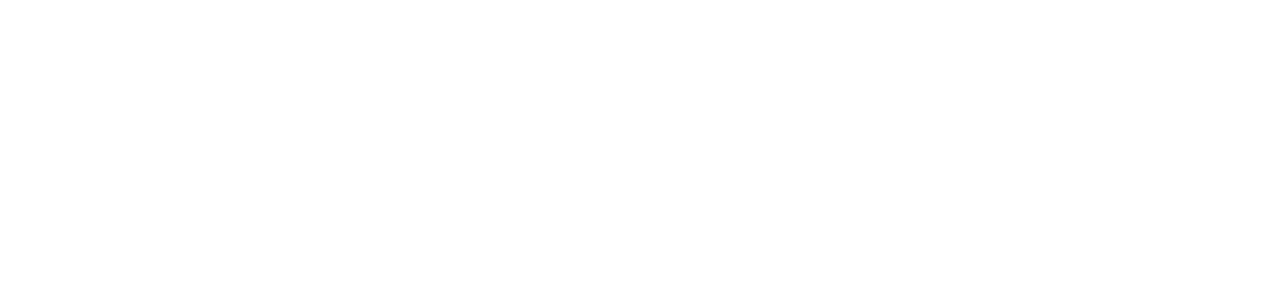
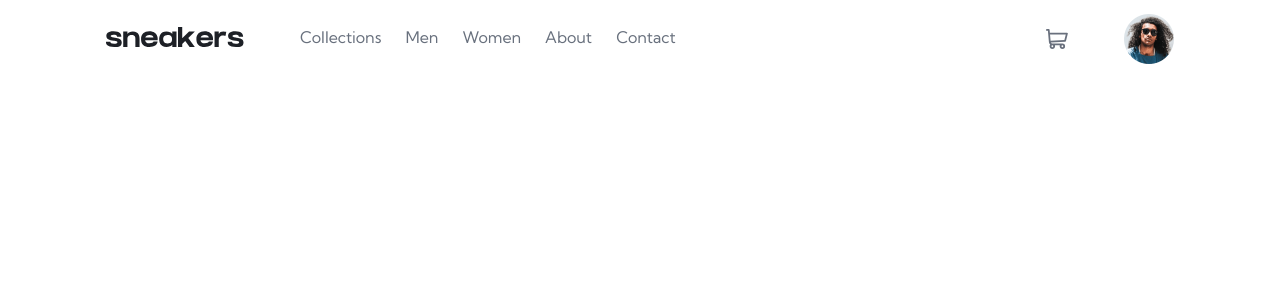
Before and after one commit to nicolozibra1/e-commerce-product-page, a Vue app: page / in a window 1280 px wide. Shown: the top 300 px of the page. Built offline with nearby package versions, Linux system fonts and the light colour scheme.

Commit message:
HeaderComponent - static

```diff
--- a/src/App.vue
+++ b/src/App.vue
@@ -1,10 +1,15 @@
 <template>
-
+  <HeaderComponent />
 </template>
 
 <script>
+import HeaderComponent from './components/HeaderComponent.vue';
+
   export default {
-    name: 'App'
+    name: 'App',
+    components: {
+      HeaderComponent
+    }
   }
 </script>
 
--- a/src/assets/styles/general.scss
+++ b/src/assets/styles/general.scss
@@ -5,3 +5,9 @@ $fa-font-path: '../webfonts';
 @import '@fortawesome/fontawesome-free/scss/solid.scss';
 
 @import 'bootstrap/scss/bootstrap';
+
+@import url('https://fonts.googleapis.com/css2?family=Kumbh+Sans:wght@400;700&display=swap');
+
+body{
+    font-family: 'Kumbh Sans', sans-serif;
+}
--- a/src/assets/styles/partials/_variables.scss
+++ b/src/assets/styles/partials/_variables.scss
@@ -0,0 +1,8 @@
+$orange: hsl(26, 100%, 55%);
+$pale-orange: hsl(25, 100%, 94%);
+$very-dark-blue: hsl(220, 13%, 13%);
+$dark-grayish-blue: hsl(219, 9%, 45%);
+$grayish-blue: hsl(220, 14%, 75%);
+$light-grayish-blue: hsl(223, 64%, 98%);
+$white: hsl(0, 0%, 100%);
+$black: hsl(0, 0%, 0%); // (with 75% opacity for lightbox background)
--- /dev/null
+++ b/src/components/HeaderComponent.vue
@@ -0,0 +1,65 @@
+<template>
+    <header class="container">
+        <nav class="d-flex justify-content-between align-items-center p-4">
+            <div class="d-flex align-items-center gap-3">
+                <div class="hamburger">
+                    <img src="img/icon-menu.svg" alt="hamburger-menu">
+                </div>
+                <div class="box-logo d-flex align-items-center">
+                    <img src="img/logo.svg" alt="logo">
+                </div>
+                <div class="navbar-desk d-none">
+                    <ul class="d-flex text-capitalize list-unstyled gap-4 m-0">
+                        <li>collections</li>
+                        <li>men</li>
+                        <li>women</li>
+                        <li>about</li>
+                        <li>contact</li>
+                    </ul>
+                </div>
+            </div>
+            <div class="d-flex align-items-center gap-3">
+                <div class="cart">
+                    <img src="img/icon-cart.svg" alt="cart">
+                </div>
+                <div class="user-picture d-flex align-items-center pt-1">
+                    <img src="img/image-avatar.png" alt="avatar" class="w-100">
+                </div>
+            </div>
+        </nav>
+    </header>
+</template>
+
+<script>
+    export default {
+        name: 'HeaderComponent'
+    }
+</script>
+
+<style lang="scss" scoped>
+@use '../assets/styles/partials/variables' as *;
+    .debug{
+        border: 1px solid red;
+    }
+    .user-picture{
+        max-width: 25px;
+        max-height: 25px;
+    }
+    @media screen and (min-width: 992px) {
+        .hamburger{
+            display: none;
+        }
+        .navbar-desk{
+            display: inline-block !important;
+            color: $dark-grayish-blue;
+        }
+        .user-picture{
+            max-width: 50px;
+            max-width: 50px;
+            margin-left: 40px;
+        }
+        .box-logo{
+            margin-right: 40px;
+        }
+    }
+</style>
```
